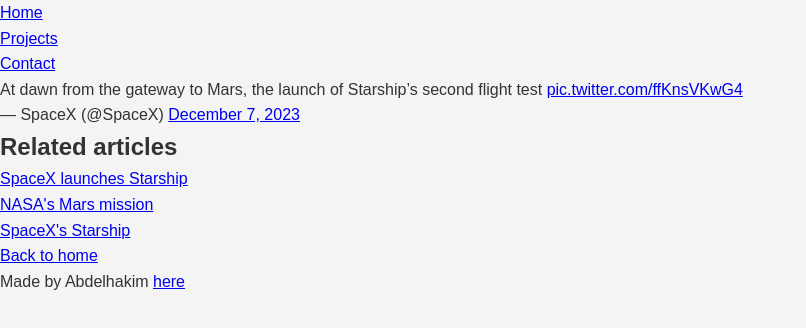
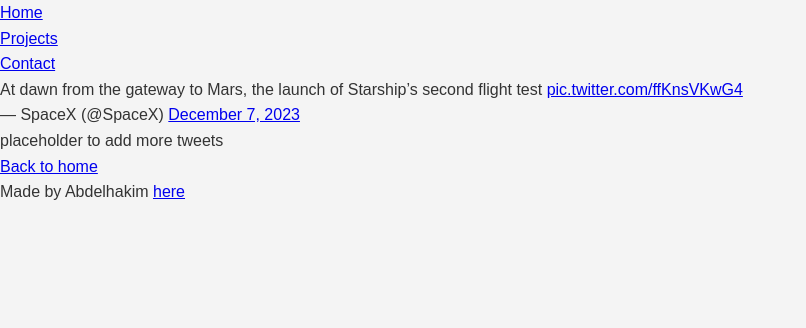
Before and after one commit to abdozayan12/My_First_Portfolio, a website: page html_basic/tweets.html in a window 1280 px wide. Shown: the whole page, without its empty margins (0-806 px from the left). Drawn offline with Linux system fonts and the light colour scheme.

Commit message:
Update tweets.html

```diff
--- a/html_basic/tweets.html
+++ b/html_basic/tweets.html
@@ -29,12 +29,8 @@
             <script async src="https://platform.twitter.com/widgets.js" charset="utf-8"></script>
         </article>
         <aside>
-            <h2>Related articles</h2>
-            <ul>
-                <li><a href="#">SpaceX launches Starship</a></li>
-                <li><a href="#">NASA's Mars mission</a></li>
-                <li><a href="#">SpaceX's Starship</a></li>
-            </ul>
+            placeholder to add more tweets
+        </aside>
         <a href="index.html" target="_blank">Back to home</a>
     </main>
     <footer>
```
Lines whose indentation alone changed are shown as unchanged.
